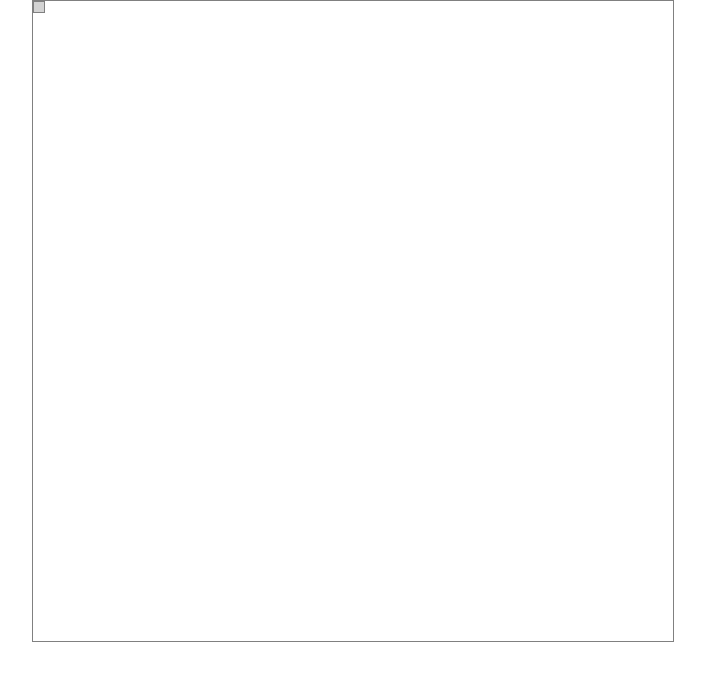
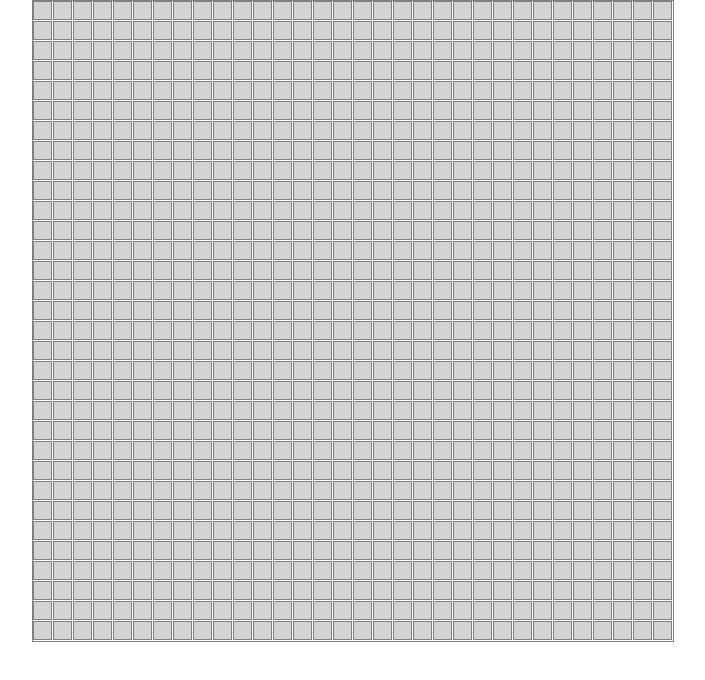
Before and after one commit to Mishkovec/test-codeX, a React app in the folder codex/: page / in a window 1280 px wide. Shown: the whole page, without its empty margins (287-992 px from the left). Built offline with nearby package versions, Linux system fonts and the light colour scheme.

Commit message:
basic layout

```diff
--- a/codex/src/components/canvas/canvas.module.css
+++ b/codex/src/components/canvas/canvas.module.css
@@ -2,10 +2,13 @@
     width: 640px;
     height: 640px;
     border: 1px solid gray;
+    display: grid;
+    grid-template-columns: repeat(32, 1fr);
+    grid-template-rows: repeat(32, 1fr);
 }
-.canvas_point {
-    width: 10px;
-    height: 10px;
+.canvas_wrapper>div {
+    width: 17px;
+    height: 17px;
     border: 1px solid gray;
     background: lightgray;
 }
--- a/codex/src/components/canvas/index.js
+++ b/codex/src/components/canvas/index.js
@@ -1,11 +1,24 @@
 import React from 'react';
 import styles from './canvas.module.css';
+
+
+let createField = () => {
+    let children = [];
+        for (let i = 0; i < 1024; i++) {
+            children.push(React.createElement('div', null, null));
+        }
+    return children;
+}
+
 
 export default class Canvas extends React.Component {
     render() {
         return (
-            <div className={styles.canvas_wrapper}>
-                <div className={styles.canvas_point}></div>
+            <div
+                className={styles.canvas_wrapper}
+                onClick={(e)=>{e.target.style.background = 'black'}}
+            >
+                {createField()}
             </div>
         )
     }
```
